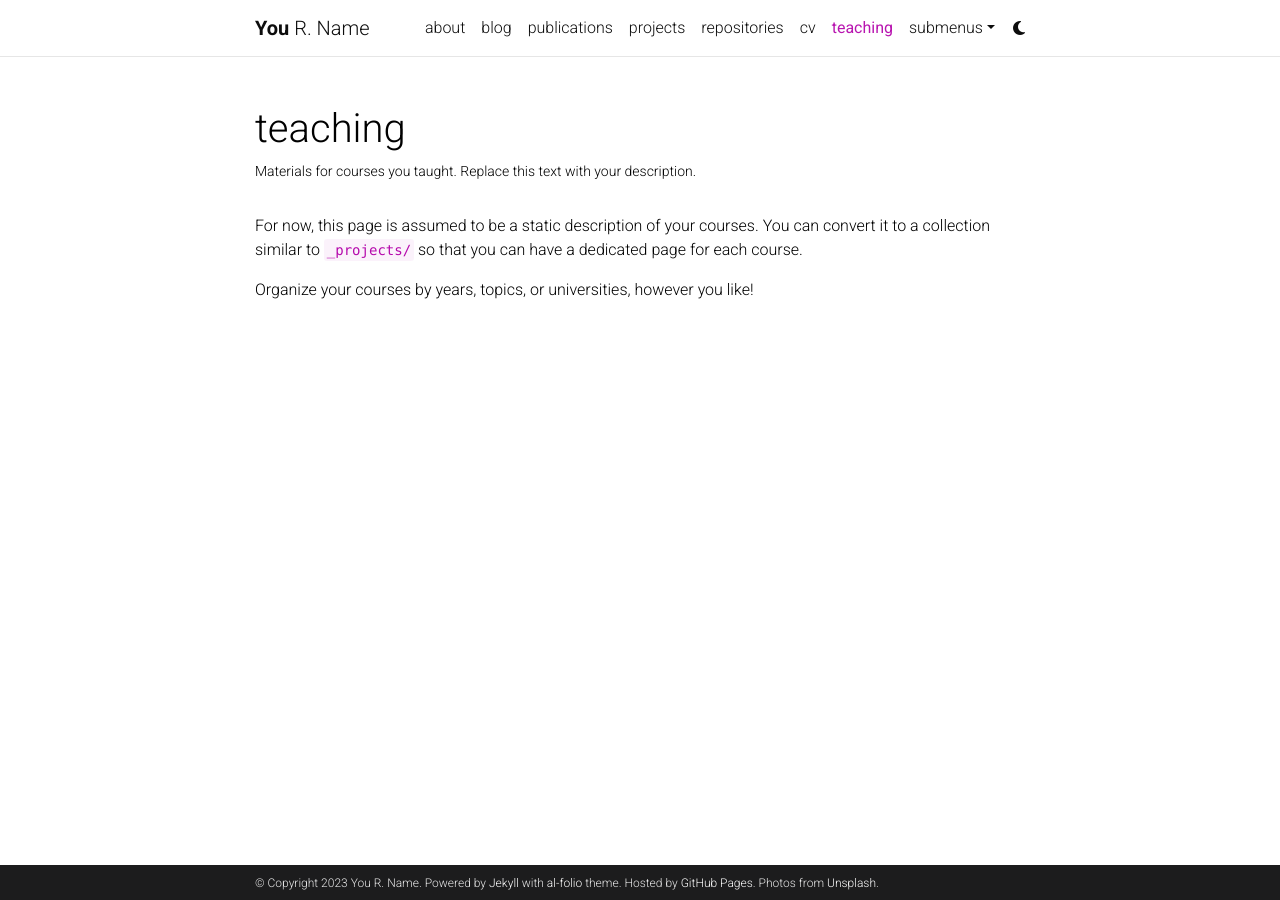
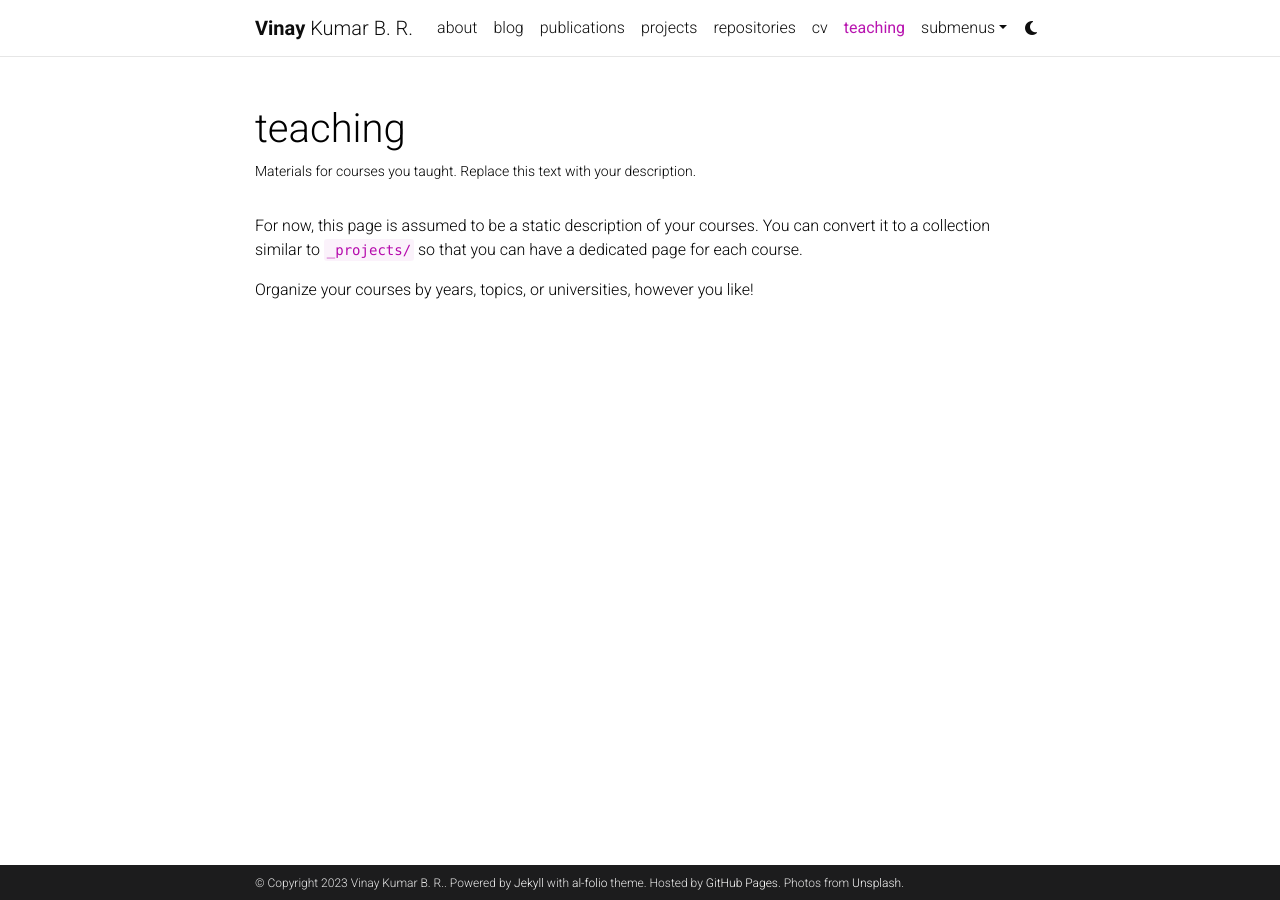
Before and after one commit to vinkumbr/vinkumbr.github.io, a Jekyll site: the page built from _pages/teaching.md, in a window 1280 px wide. Built offline with Jekyll 4.4.1, drawn with Linux system fonts in a browser that asks for light colours; comment, search, counter and statistics services are not loaded; a style sheet for code colours, icons or effects is not loaded.

Commit message:
1st commit

```diff
--- a/_config.yml
+++ b/_config.yml
@@ -3,9 +3,9 @@
 # -----------------------------------------------------------------------------
 
 title: blank # the website title (if blank, full name will be used instead)
-first_name: You
-middle_name: R.
-last_name: Name
+first_name: Vinay
+middle_name: Kumar
+last_name: B. R.
 email: you@example.com
 description: > # the ">" symbol means to ignore newlines until "footer_text:"
   A simple, whitespace theme for academics. Based on [*folio](https://github.com/bogoli/-folio) design.
@@ -18,8 +18,8 @@
 lang: en # the language of your site (for example: en, fr, cn, ru, etc.)
 icon: ⚛️  # the emoji used as the favicon (alternatively, provide image name in /assets/img/)
 
-url: https://alshedivat.github.io # the base hostname & protocol for your site
-baseurl: /al-folio # the subpath of your site, e.g. /blog/
+url: https://vinkumbr.github.io # the base hostname & protocol for your site
+baseurl:  # the subpath of your site, e.g. /blog/
 last_updated: false # set to true if you want to display last updated in the footer
 impressum_path:  # set to path to include impressum link in the footer, use the same path as permalink in a page, helps to conform with EU GDPR
 
```
Also changed, not shown: _pages/about.md (+1 -1 lines).
